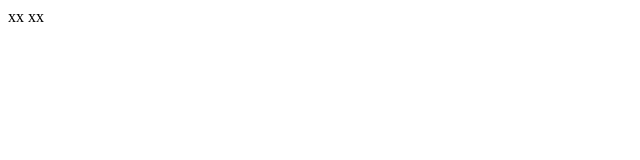
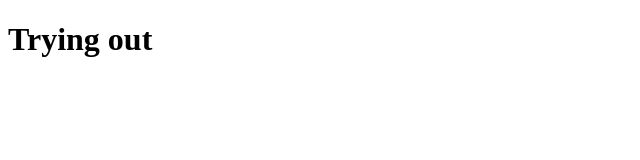
Before and after one commit to hatilima/Web, a plain HTML site: page Bootstrap2/index.html in a window 1280 px wide. Shown: the whole page, without its empty margins (0-640 px from the left). Drawn offline with Linux system fonts and the light colour scheme.

Commit message:
index.html updated

```diff
--- a/Bootstrap2/index.html
+++ b/Bootstrap2/index.html
@@ -1,7 +1,10 @@
 <!DOCTYPE html>
-<head>
-    xx
-</head>
-<body>
-    xx
-</body>
+<html lang="en">
+    <head>
+        <meta charset="UTF-8">
+        <title>Hatilima</title>
+    </head>
+    <body>
+        <h1>Trying out</h1>
+    </body>
+</html>
```
